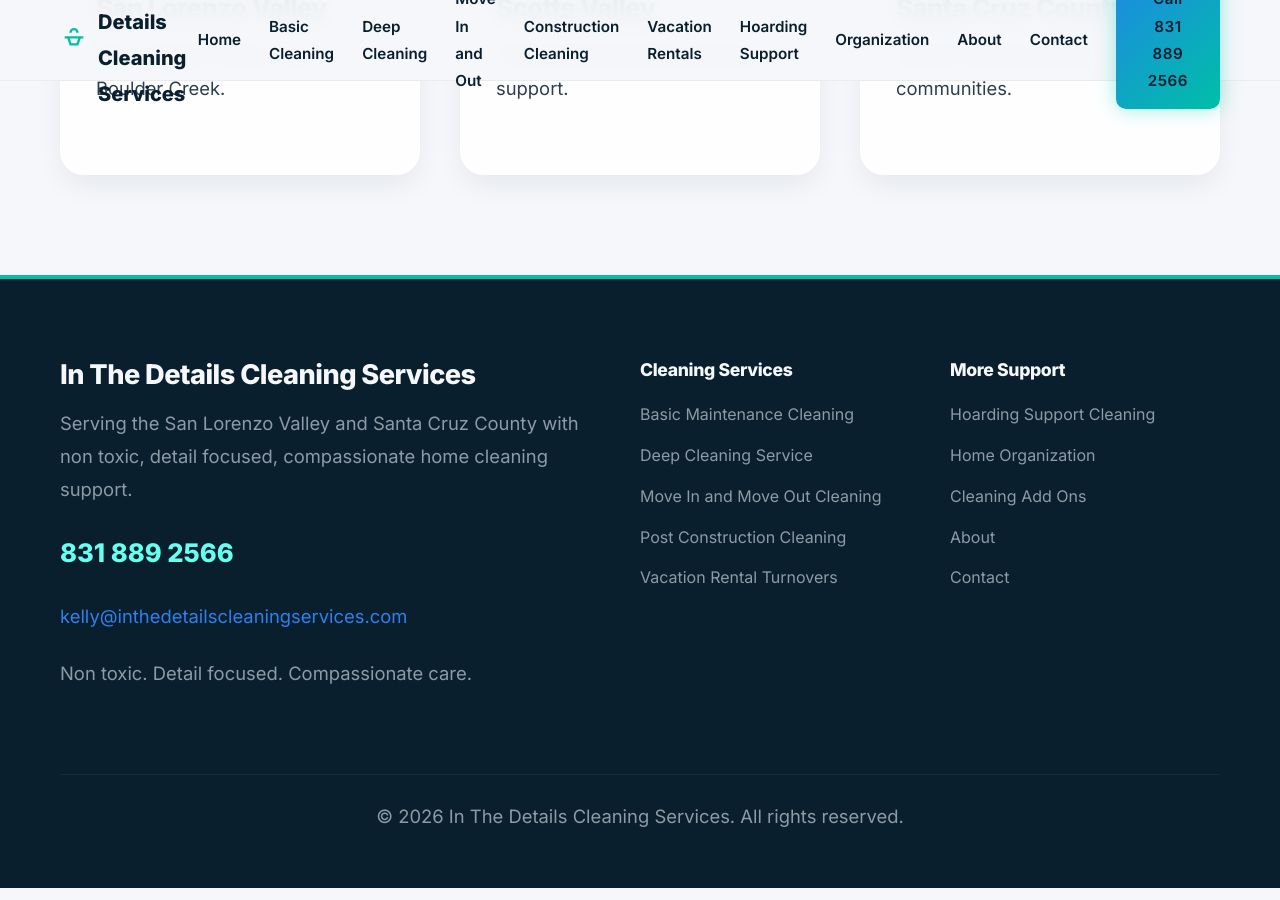
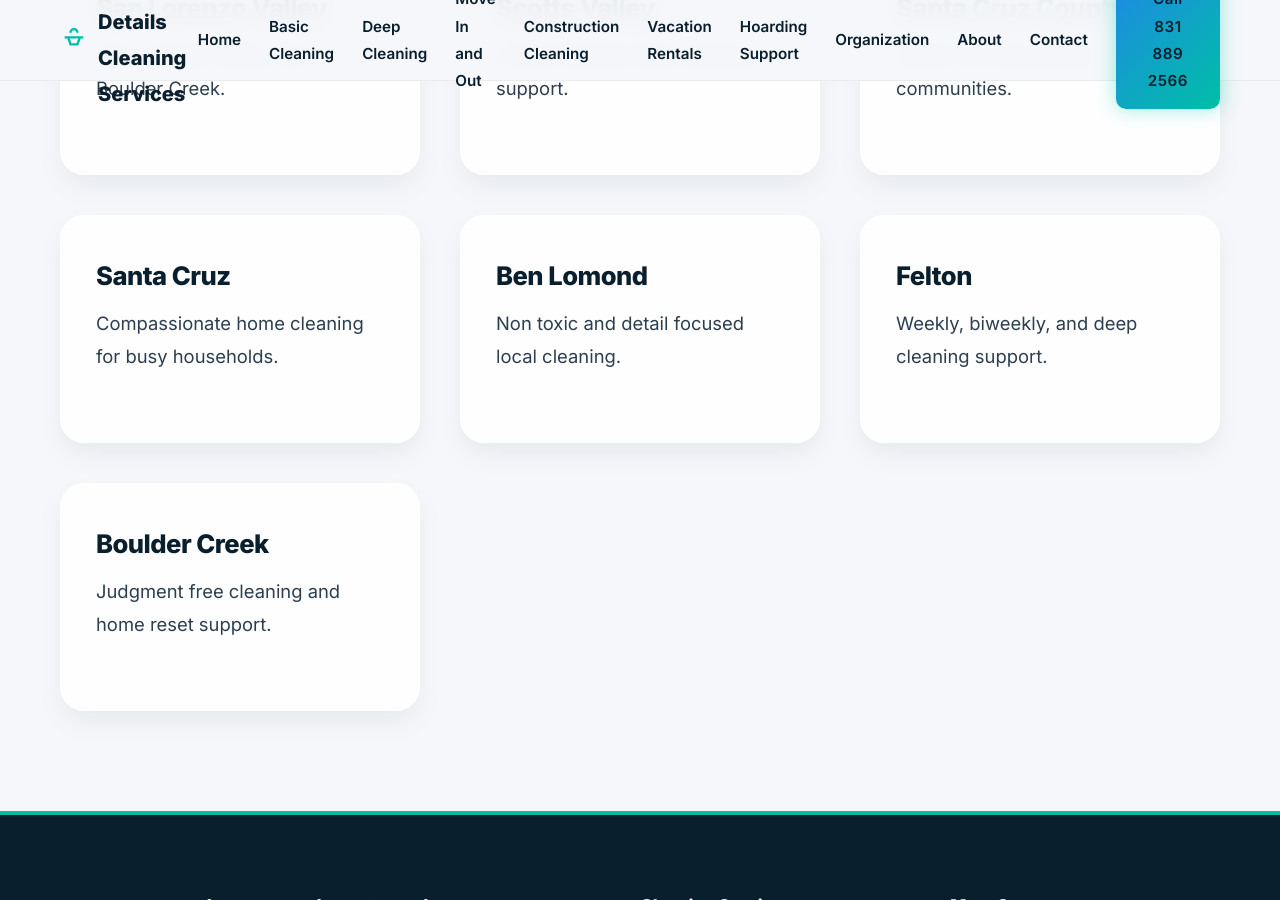
Before and after one commit to YourOnlineSquad/in-the-details-cleaning-site, a Jekyll site: the page built from service-areas/index.html, in a window 1280 px wide and 900 px high, scrolled down 414 px. Built offline with Jekyll 4.4.1, drawn with Linux system fonts in a browser that asks for light colours.

Commit message:
Update service area hub links to new location paths

```diff
--- a/service-areas/index.html
+++ b/service-areas/index.html
@@ -3,4 +3,4 @@
 title: Service Areas | In The Details Cleaning Services
 description: Home cleaning service areas in San Lorenzo Valley and Santa Cruz County.
 ---
-<section class="section"><div class="container"><span class="eyebrow">Service Areas</span><h1 class="section-title">Serving San Lorenzo Valley and Santa Cruz County</h1><div class="grid-3"><a class="glass-card d-block" href="/service-areas/riverside-county/index.html"><h3>San Lorenzo Valley</h3><p class="body-copy">Ben Lomond, Felton, and Boulder Creek.</p></a><a class="glass-card d-block" href="/service-areas/orange-county/index.html"><h3>Scotts Valley</h3><p class="body-copy">Family friendly home cleaning support.</p></a><a class="glass-card d-block" href="/service-areas/san-bernardino-county/index.html"><h3>Santa Cruz County</h3><p class="body-copy">Santa Cruz and nearby communities.</p></a></div></div></section>
+<section class="section"><div class="container"><span class="eyebrow">Service Areas</span><h1 class="section-title">Serving San Lorenzo Valley and Santa Cruz County</h1><div class="grid-3"><a class="glass-card d-block" href="/service-areas/san-lorenzo-valley/index.html"><h3>San Lorenzo Valley</h3><p class="body-copy">Ben Lomond, Felton, and Boulder Creek.</p></a><a class="glass-card d-block" href="/service-areas/scotts-valley/index.html"><h3>Scotts Valley</h3><p class="body-copy">Family friendly home cleaning support.</p></a><a class="glass-card d-block" href="/service-areas/santa-cruz-county/index.html"><h3>Santa Cruz County</h3><p class="body-copy">Santa Cruz and nearby communities.</p></a><a class="glass-card d-block" href="/service-areas/santa-cruz/index.html"><h3>Santa Cruz</h3><p class="body-copy">Compassionate home cleaning for busy households.</p></a><a class="glass-card d-block" href="/service-areas/ben-lomond/index.html"><h3>Ben Lomond</h3><p class="body-copy">Non toxic and detail focused local cleaning.</p></a><a class="glass-card d-block" href="/service-areas/felton/index.html"><h3>Felton</h3><p class="body-copy">Weekly, biweekly, and deep cleaning support.</p></a><a class="glass-card d-block" href="/service-areas/boulder-creek/index.html"><h3>Boulder Creek</h3><p class="body-copy">Judgment free cleaning and home reset support.</p></a></div></div></section>
```
